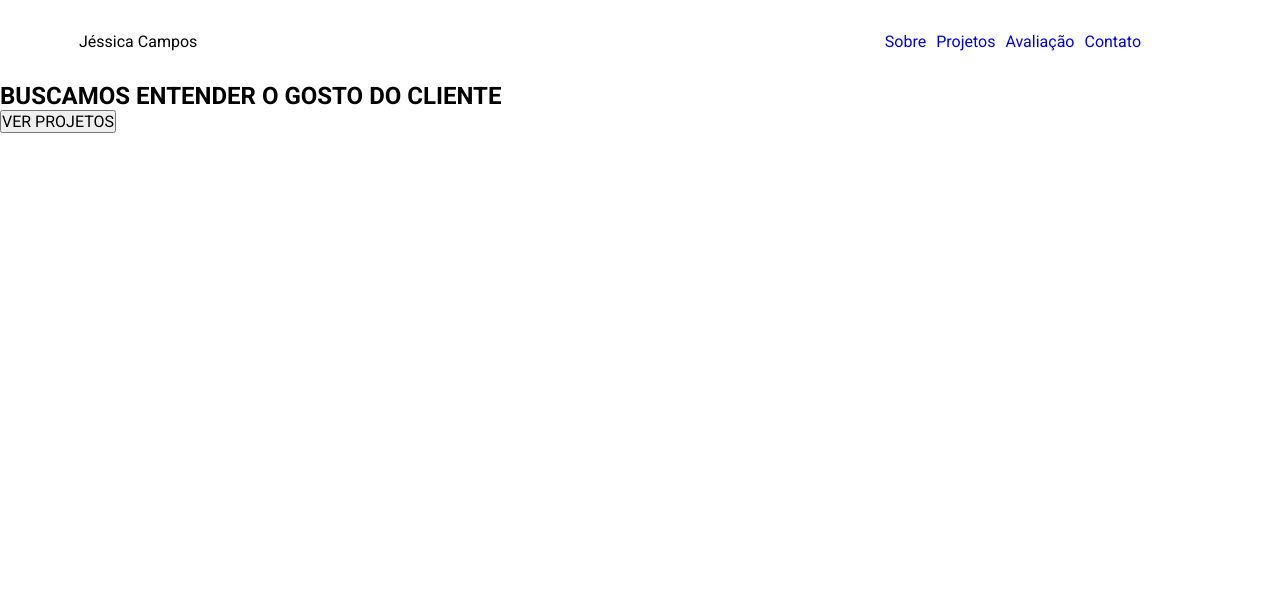
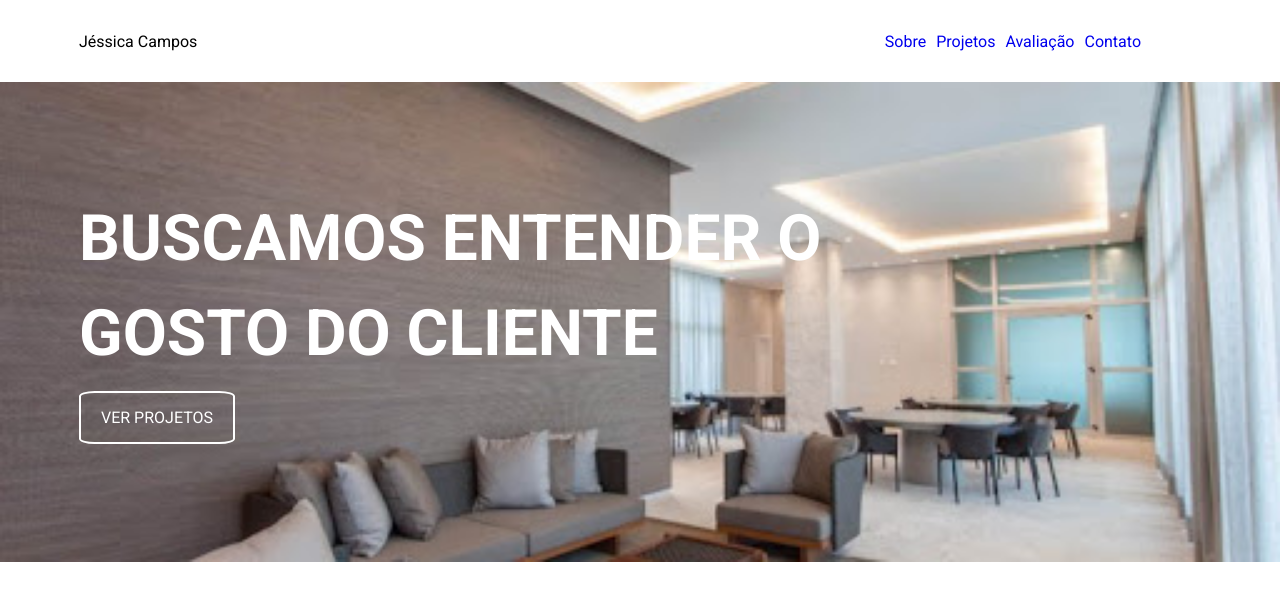
Before and after one commit to eetecnology/J-ssicaArq, a React (Vite) app: page / in a window 1280 px wide. Shown: the top 600 px of the page. Built offline with nearby package versions, Linux system fonts and the light colour scheme.

Commit message:
att: banner

```diff
--- a/src/components/Banner.jsx
+++ b/src/components/Banner.jsx
@@ -3,12 +3,10 @@ import styles from './Banner.module.css';
 export default function Banner() {
   return (
     <section className={styles.banner}>
-      <div className={styles.text}>
-        <h1>BUSCAMOS ENTENDER O GOSTO DO CLIENTE</h1>
+      <div className={styles.content}>
+        <h1>BUSCAMOS ENTENDER O</h1>
+        <h1>GOSTO DO CLIENTE</h1>
         <button>VER PROJETOS</button>
-      </div>
-      <div className={styles.image}>
-        {/* Sua imagem aqui */}
       </div>
     </section>
   );
--- a/src/components/Banner.module.css
+++ b/src/components/Banner.module.css
@@ -0,0 +1,55 @@
+.banner {
+    position: relative;
+    width: 100%;
+    height: 60vh; /* Ajuste a altura conforme necessário */
+    background: url('/banner.jpg') no-repeat center center;
+    background-size: cover;
+    display: flex;
+    justify-content: left;
+    align-items: center;
+    color: white;
+  }
+
+  .content h1 {
+    font-size: 4rem;
+    margin-bottom: 20px;
+    margin-left: 79px;
+
+  }
+
+  button {
+    background-color: transparent;
+    border: 2px solid white;
+    color: white;
+    padding: 15px 20px;
+    border-radius: 10%;
+    cursor: pointer;
+    transition: background-color 0.3s ease, color 0.3s ease;
+    margin-left: 79px;
+  }
+
+  button:hover {
+    background-color: white;
+    color: black;
+  }
+
+  /* Estilos Responsivos */
+  @media (max-width: 768px) {
+    .content h1 {
+      font-size: 1.5rem;
+    }
+
+    button {
+      padding: 8px 16px;
+    }
+  }
+
+  @media (max-width: 480px) {
+    .content h1 {
+      font-size: 1.2rem;
+    }
+
+    button {
+      padding: 6px 12px;
+    }
+  }
```
Also changed, not shown: public/banner.jpg (added), public/banner.webp (added).
